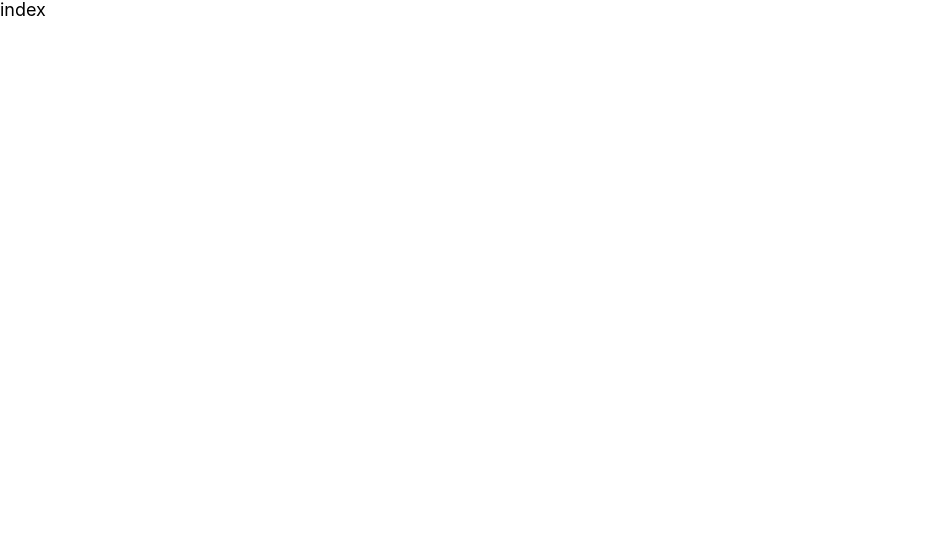
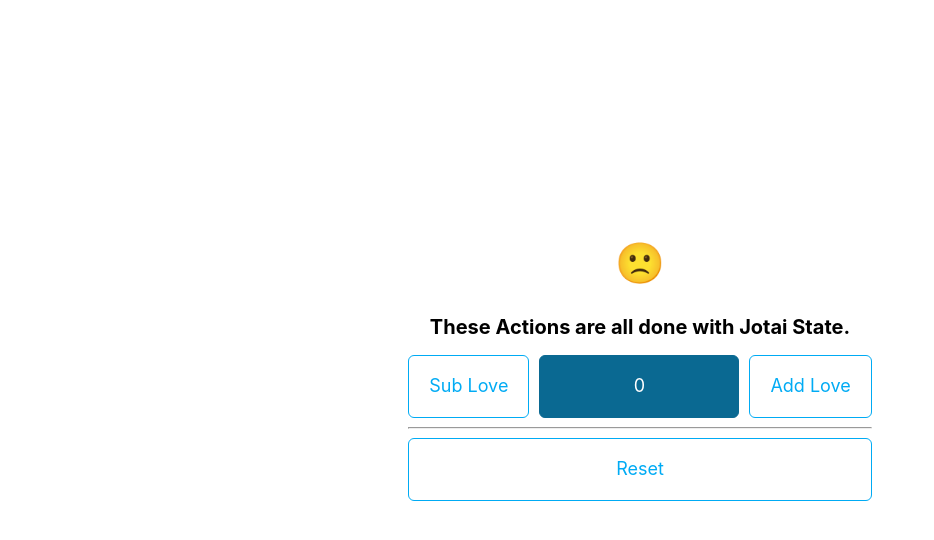
Before and after one commit to lukuku-dev/react-boilerplate, a React (Vite) app: page /jotai-sample in a window 1280 px wide. Shown: the top 540 px of the page, without its empty margins (0-934 px from the left). Built offline with nearby package versions, Linux system fonts and the light colour scheme.

Commit message:
jotai done

```diff
--- a/atom/love.atom.ts
+++ b/src/atom/love.atom.ts
@@ -22,4 +22,4 @@
   set(loveAtom, initialLove);
 });
 
-export { checkLove, increaseLove, decreaseLove, resetLove };
+export { loveAtom, checkLove, increaseLove, decreaseLove, resetLove };
--- /dev/null
+++ b/src/components/page/Jotai/Resultbox.tsx
@@ -0,0 +1,21 @@
+import styled from "styled-components";
+import { useAtom } from "jotai";
+import { loveAtom } from "../../../atom/love.atom";
+
+function ResultBox() {
+  const [love] = useAtom(loveAtom);
+
+  return <ResultWrapper>{love}</ResultWrapper>;
+}
+
+export default ResultBox;
+
+const ResultWrapper = styled.div`
+  width: 200px;
+  text-align: center;
+  border: 1px solid #0a6992;
+  background-color: #0a6992;
+  color: #fff;
+  border-radius: 6px;
+  padding: 20px;
+`;
--- a/src/components/page/Jotai/index.tsx
+++ b/src/components/page/Jotai/index.tsx
@@ -1,5 +1,86 @@
-function index() {
-  return <div>index</div>;
+/* eslint-disable react-refresh/only-export-components */
+import styled from "styled-components";
+import ResultBox from "./ResultBox";
+import { useAtom } from "jotai";
+import {
+  checkLove,
+  increaseLove,
+  decreaseLove,
+  resetLove,
+} from "../../../atom/love.atom";
+
+function JotaiHome() {
+  const [love] = useAtom(checkLove);
+  const [, increment] = useAtom(increaseLove);
+  const [, decrement] = useAtom(decreaseLove);
+  const [, reset] = useAtom(resetLove);
+
+  // For Emoji
+  const Emoji = ({ l }: { l: number }) => {
+    let emo = "";
+    if (l > 0) {
+      emo = "😃";
+    } else if (l < 0) {
+      emo = "😒";
+    } else {
+      emo = "🙁";
+    }
+    return <span>{emo}</span>;
+  };
+
+  return (
+    <JotaiPage>
+      <LoveBox>
+        <h2>These Actions are all done with Jotai State.</h2>
+        <Row>
+          <Button onClick={decrement}>Sub Love</Button>
+          <ResultBox />
+          <Button onClick={increment}>Add Love</Button>
+        </Row>
+        <hr />
+        <Button onClick={reset}>Reset</Button>
+      </LoveBox>
+      <Absolute>
+        <Emoji l={love} />
+      </Absolute>
+    </JotaiPage>
+  );
 }
 
-export default index;
+export default JotaiHome;
+
+const JotaiPage = styled.div`
+  display: flex;
+  min-height: 100vh;
+  align-items: center;
+  justify-content: center;
+`;
+
+const LoveBox = styled.div`
+  h2 {
+    font-size: 20px;
+    text-align: center;
+  }
+`;
+
+const Row = styled.div`
+  display: flex;
+  gap: 10px;
+`;
+
+const Button = styled.div`
+  border: 1px solid #00abf4;
+  color: #00abf4;
+  border-radius: 6px;
+  padding: 20px;
+  cursor: pointer;
+  text-align: center;
+`;
+
+const Absolute = styled.div`
+  position: fixed;
+  left: 50%;
+  top: 30%;
+  transform: translateX(-50%);
+  font-size: 40px;
+`;
```
